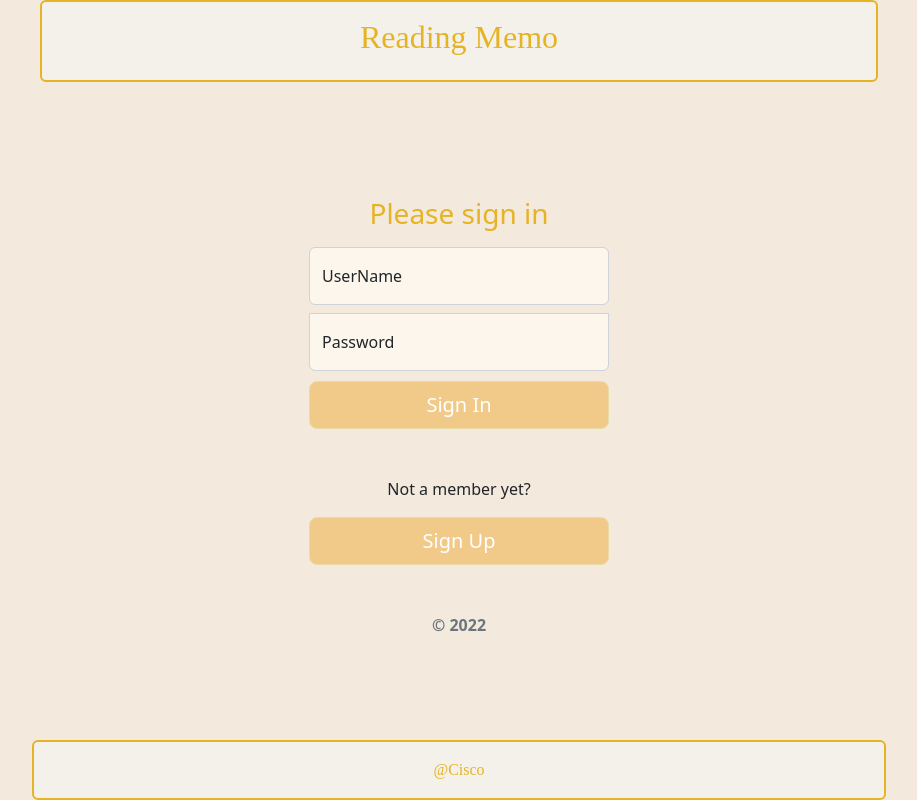
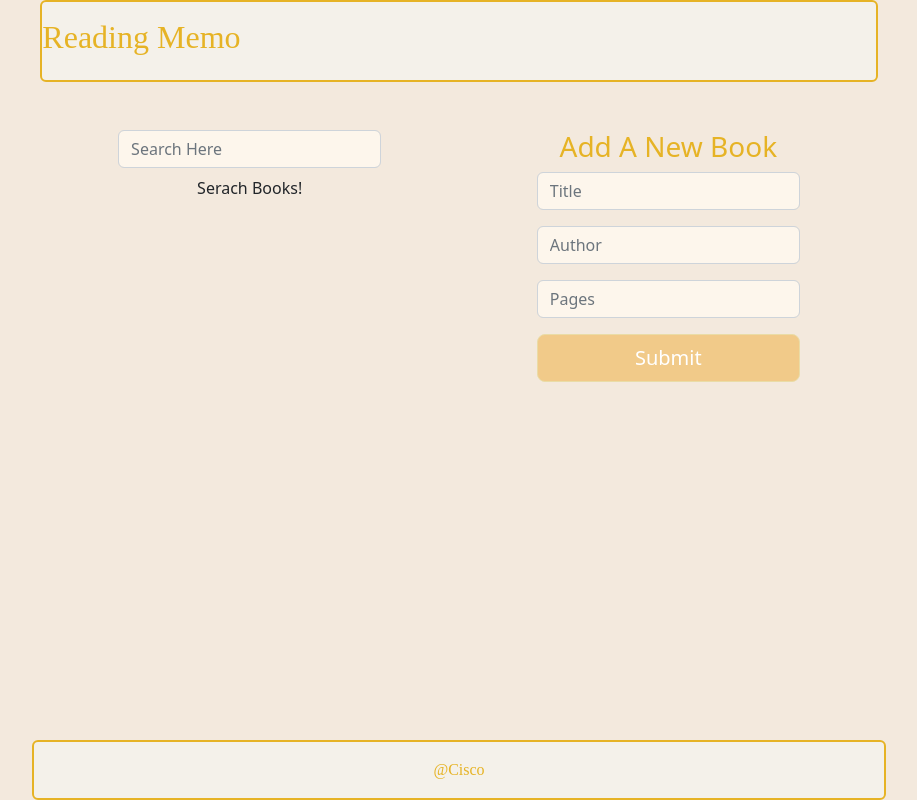
Before and after one commit to Dump00/Reading_Memo_Client, a React (Create React App) app: page / in a window 1280 px wide. Shown: the whole page, without its empty margins (181-1098 px from the left). Built offline with nearby package versions, Linux system fonts and the light colour scheme; a web font is replaced by a local one.

Commit message:
modify navbar

```diff
--- a/src/App.tsx
+++ b/src/App.tsx
@@ -26,10 +26,10 @@ const App = () => {
     <div className="container-fluid">
       <div className="col-12 m-auto">
       <NavBar />
-      <SignIn />
+      {/* <SignIn /> */}
       {/* <SignUp /> */}
       {/* <UserDashBoard bookList={bookData} userDataList={userData[0]}/> */}
-      {/* <AdminDashBoard bookList={bookData}/> */}
+      <AdminDashBoard bookList={bookData}/>
       <Footer />
       </div>
     </div>
--- a/src/components/NavBar/NavBar.tsx
+++ b/src/components/NavBar/NavBar.tsx
@@ -2,13 +2,9 @@ import './navbar.css'
 
 const NavBar = () => {
     return(
-  <header className="col-8 m-auto blog-header rounded py-3">
-    <div className="row flex-nowrap justify-content-between align-items-center">
-      <div className="text-center">
-        <h2 className="header-title">Reading Memo</h2>
-      </div>
-    </div>
-  </header>
+      <nav className="navbar navbar-expand-lg col-8 m-auto blog-header rounded py-3">
+          <h2 className="header-title">Reading Memo</h2>
+    </nav>
     )
 }
 
--- a/src/components/NavBar/navbar.css
+++ b/src/components/NavBar/navbar.css
@@ -1,6 +1,6 @@
 @import url('https://fonts.googleapis.com/css2?family=Rampart+One&display=swap');
 
-header {
+nav {
     border: 2px solid #E6B325;
 }
 
```
